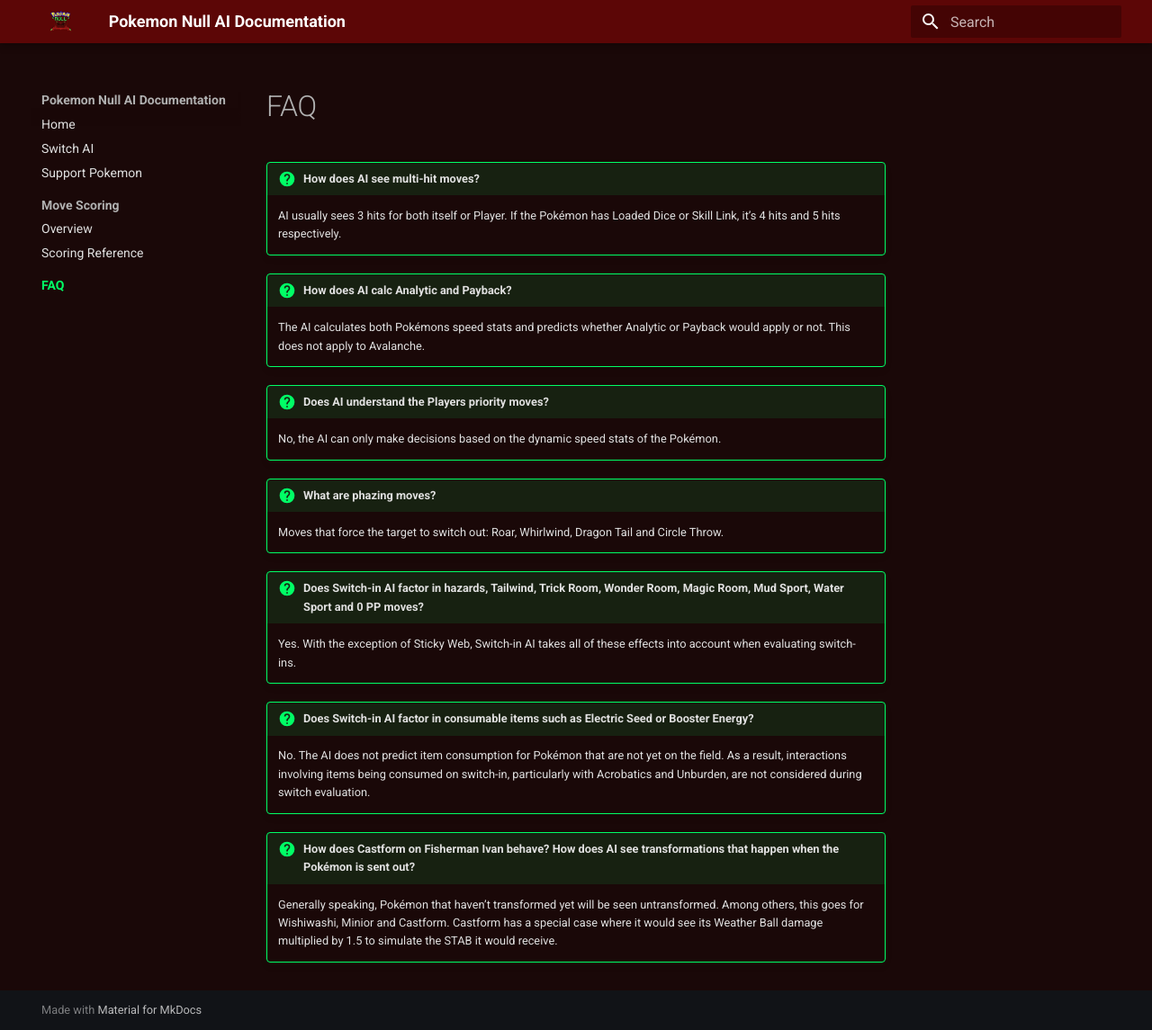
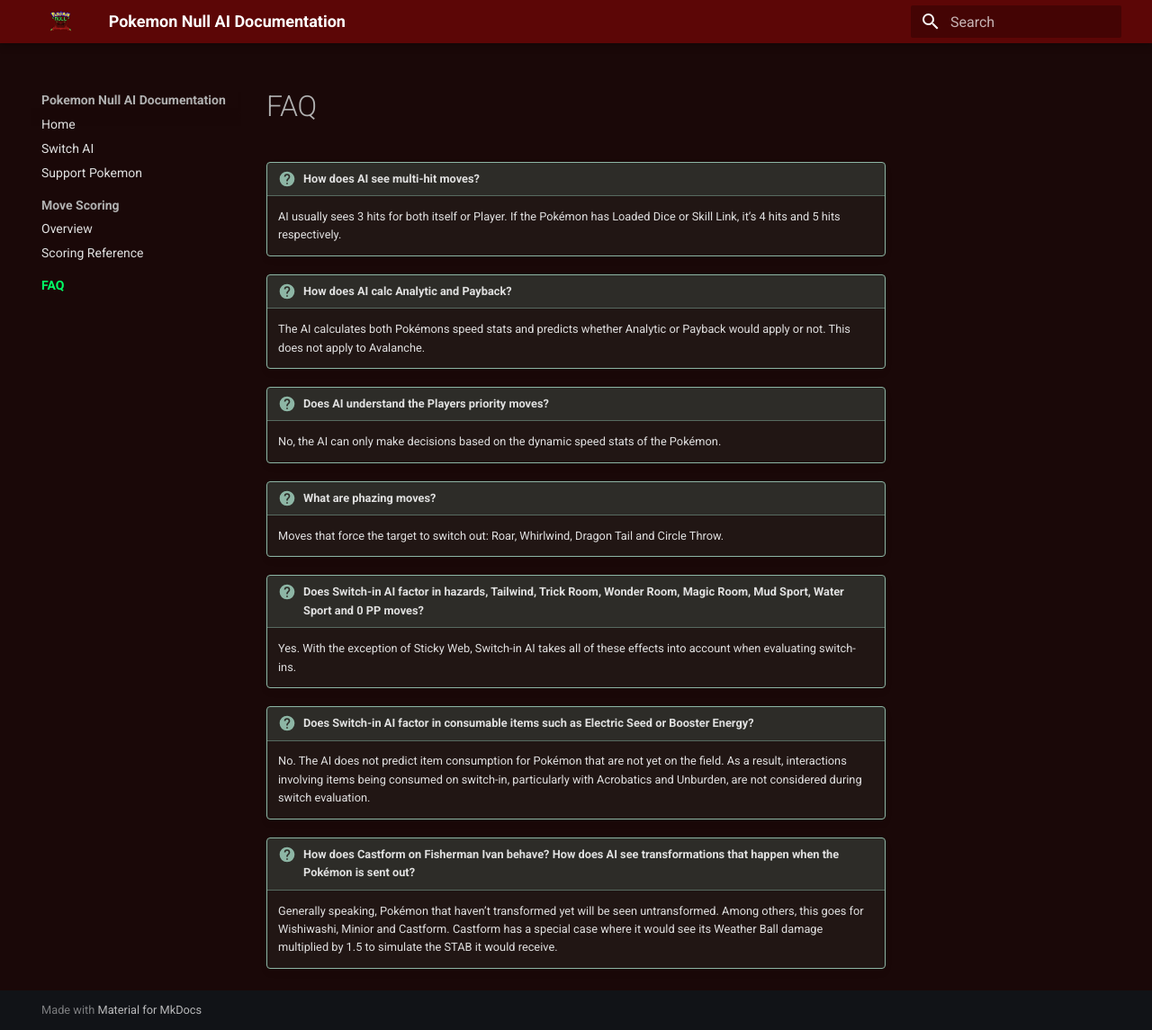
Before and after one commit to jellytronical/Null-AI-Documentation, an MkDocs documentation site: the page built from docs/faq.md, in a window 1280 px wide and 1145 px high. Shown: the whole window at 90% size. Built offline with MkDocs 1.6.1 and Material for MkDocs 9.7.7, drawn with Linux system fonts in a browser that asks for light colours.

Commit message:
compare with note admon

```diff
--- a/docs/stylesheets/extra.css
+++ b/docs/stylesheets/extra.css
@@ -18,19 +18,22 @@
   font-weight: bold;
 }
 
-/* Customize the Question admonition to use the site's neon green */
-[data-md-color-scheme="slate"] {
-  .md-typeset .question {
-    border-color: #00ff66;
-  }
+/* Question admonition styling */
+[data-md-color-scheme="slate"] .md-typeset .admonition.question,
+[data-md-color-scheme="slate"] .md-typeset details.question {
+  background-color: rgba(122, 184, 163, 0.08); /* Soft sage-tinted matte body */
+  border-color: #8db6a5; /* Calm muted green-teal border */
+}
 
-  .md-typeset .question > .admonition-title {
-    background-color: rgba(0, 255, 102, 0.1);
-  }
+[data-md-color-scheme="slate"] .md-typeset .admonition.question > .admonition-title,
+[data-md-color-scheme="slate"] .md-typeset details.question > summary {
+  background-color: rgba(122, 184, 163, 0.14); /* Slightly deeper title tint */
+  border-bottom: 1px solid rgba(141, 182, 165, 0.45);
+}
 
-  .md-typeset .question > .admonition-title::before {
-    background-color: #00ff66;
-  }
+[data-md-color-scheme="slate"] .md-typeset .admonition.question > .admonition-title::before,
+[data-md-color-scheme="slate"] .md-typeset details.question > summary::before {
+  background-color: #8db6a5; /* Matching calm accent icon */
 }
 
 /* Change text link colors to match the site's neon green */
```
Also changed, not shown: site/404.html, site/faq/index.html, site/index.html, site/move-scoring-reference/index.html, site/move-scoring/index.html, site/search/search_index.json, site/sitemap.xml, site/stylesheets/extra.css, site/support-pokemon/index.html, site/switch-ai/index.html, 1 other file.
